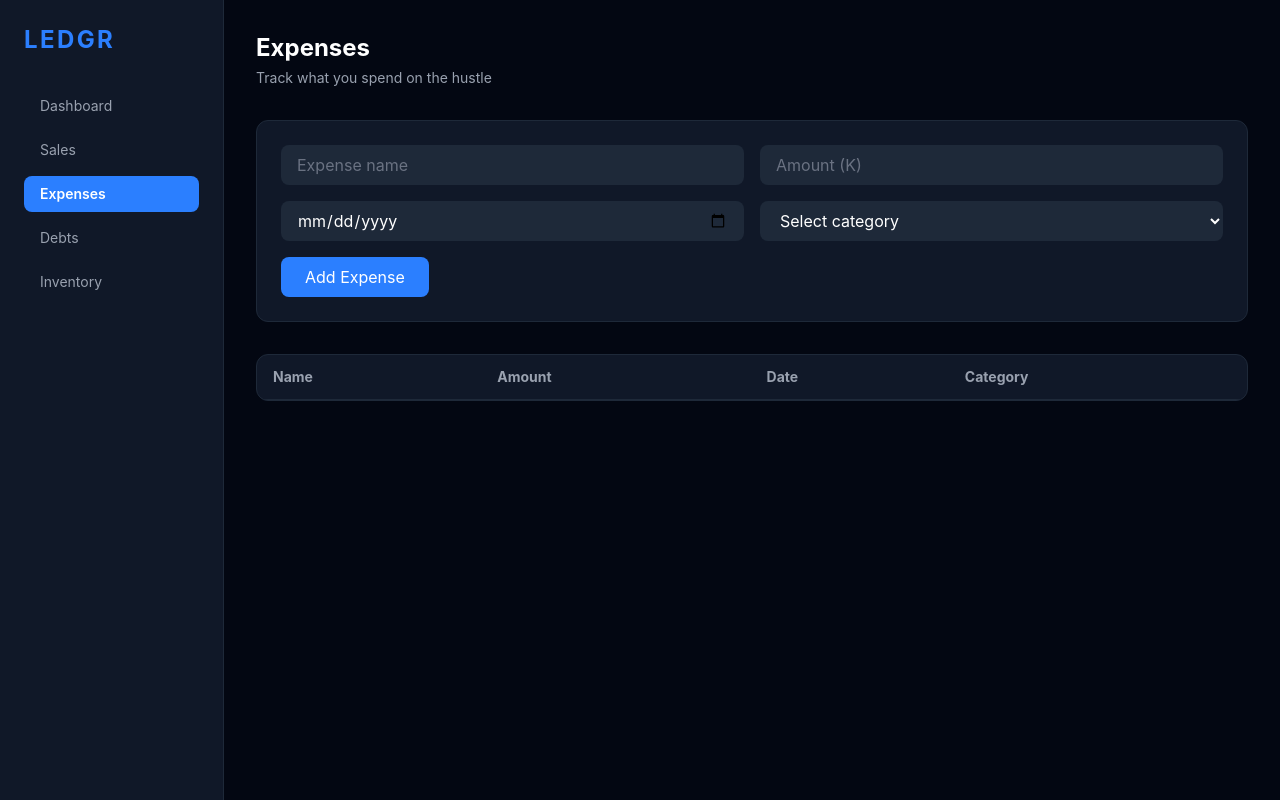
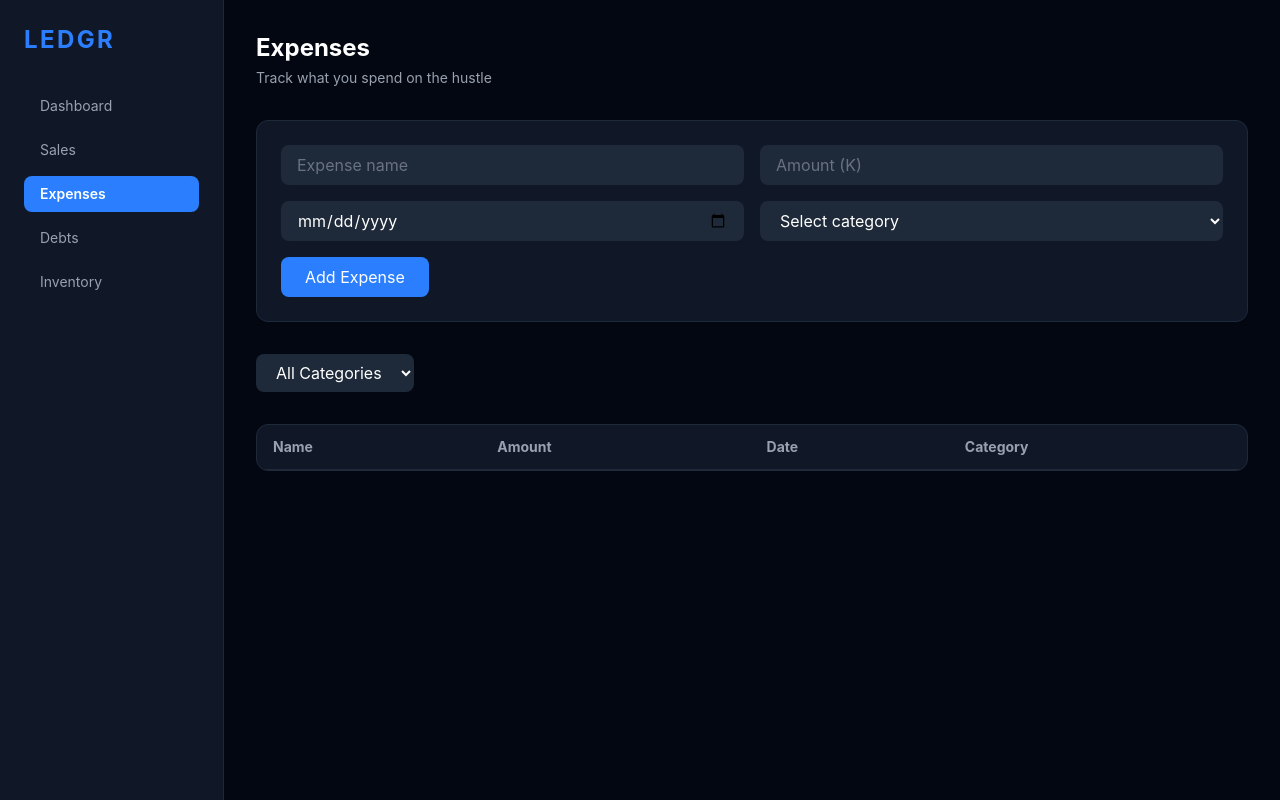
Before and after one commit to hoiregeno/ledgr-app, a React (Vite) app: page /expenses in a window 1280 px wide. Built offline with nearby package versions, Linux system fonts and the light colour scheme.

Commit message:
feat: add category filter to Expenses page

```diff
--- a/src/pages/Expenses.jsx
+++ b/src/pages/Expenses.jsx
@@ -9,6 +9,11 @@ function Expenses() {
     date: "",
     category: "",
   });
+  const [categoryFilter, setCategoryFilter] = useState("all");
+
+  const filteredExpenses = expenses.filter(
+    (item) => categoryFilter === "all" || item.category === categoryFilter,
+  );
 
   function handleChange(e) {
     const { name, value } = e.target;
@@ -16,13 +21,7 @@ function Expenses() {
   }
 
   function handleSubmit() {
-    if (
-      !form.name ||
-      !form.amount ||
-      !form.date ||
-      !form.category ||
-      !form.status
-    ) {
+    if (!form.name || !form.amount || !form.date || !form.category) {
       alert("Please fill in all fields before submitting.");
       return;
     }
@@ -90,6 +89,19 @@ function Expenses() {
         </button>
       </div>
 
+      <div className="flex gap-4">
+        <select
+          value={categoryFilter}
+          onChange={(e) => setCategoryFilter(e.target.value)}
+          className="bg-gray-800 text-white rounded-lg px-4 py-2"
+        >
+          <option value="all">All Categories</option>
+          <option value="Restock">Restock</option>
+          <option value="Transport">Transport</option>
+          <option value="Other">Other</option>
+        </select>
+      </div>
+
       {/* Table */}
       <div className="bg-gray-900 border border-gray-800 rounded-xl overflow-hidden">
         <table className="w-full">
@@ -110,7 +122,7 @@ function Expenses() {
             </tr>
           </thead>
           <tbody>
-            {expenses.map((expense) => (
+            {filteredExpenses.map((expense) => (
               <tr
                 key={expense.id}
                 className="border-b border-gray-800 last:border-0"
```
